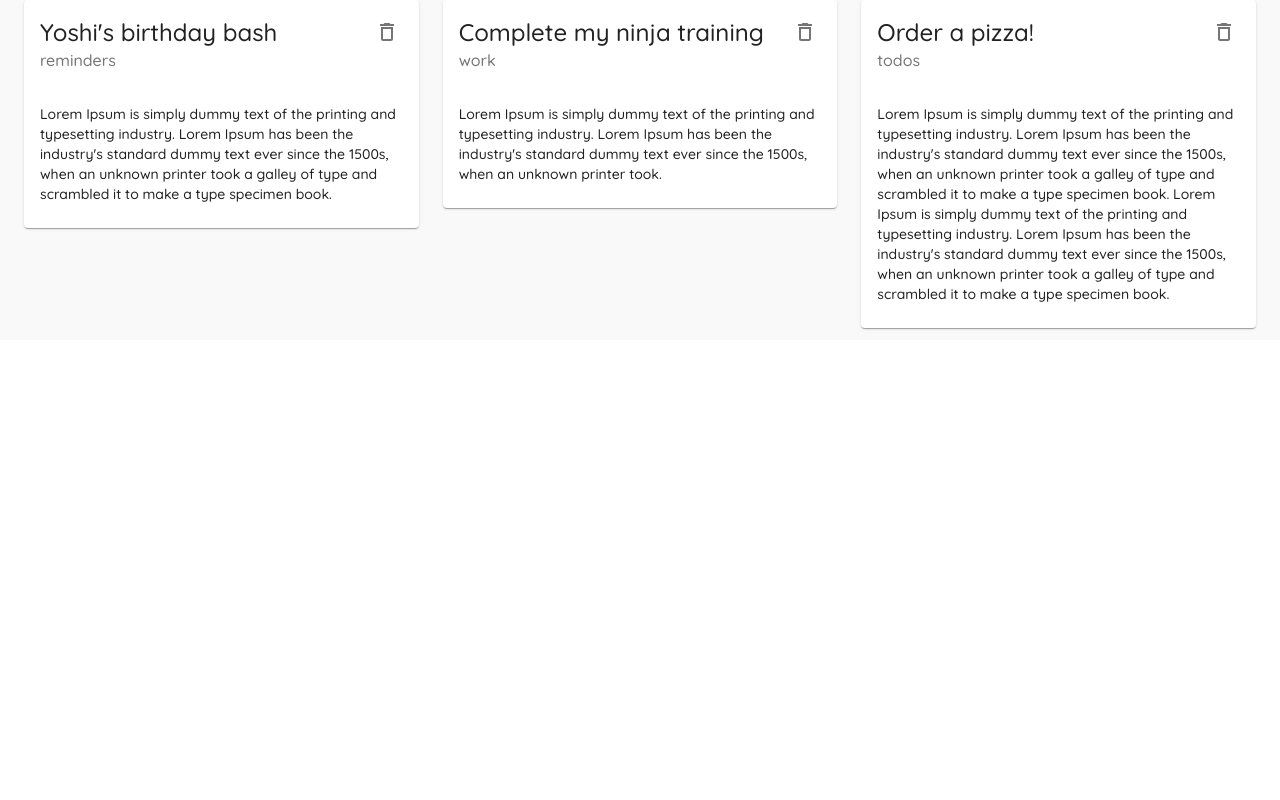
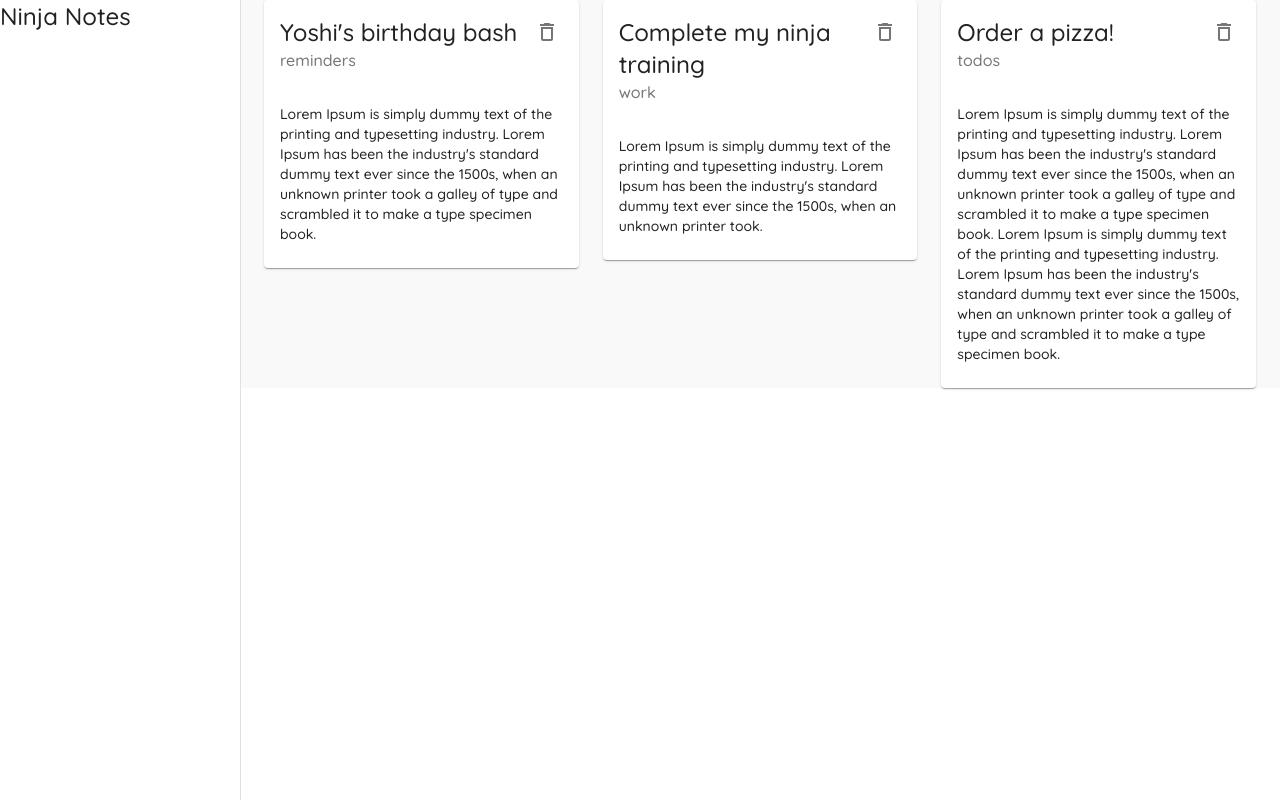
Before and after one commit to rakeshpkodagali/material-ui-react, a React (Create React App) app: page / in a window 1280 px wide. Built offline with nearby package versions, Linux system fonts and the light colour scheme; data requests are answered from the project's data file.

Commit message:
basic layout drawer

```diff
--- a/src/Components/Layout.js
+++ b/src/Components/Layout.js
@@ -1,10 +1,23 @@
 import React from "react";
 import { makeStyles } from "@material-ui/core";
+import { Drawer } from "@material-ui/core";
+import { Typography } from "@material-ui/core";
+
+const drawerWidth = "240px";
 
 const useStyles = makeStyles({
   page: {
     backgroundColor: "#f9f9f9",
     width: "100%",
+  },
+  drawer: {
+    width: drawerWidth,
+  },
+  drawerPaper: {
+    width: drawerWidth,
+  },
+  root: {
+    display: "flex",
   },
 });
 
@@ -12,8 +25,18 @@
   const classes = useStyles();
 
   return (
-    <div className={classes.page}>
-      <div>{children}</div>
+    <div className={classes.root}>
+      <Drawer
+        className={classes.drawer}
+        variant="permanent"
+        anchor="left"
+        classes={{ paper: classes.drawerPaper }}
+      >
+        <div>
+          <Typography variant="h5">Ninja Notes</Typography>
+        </div>
+      </Drawer>
+      <div className={classes.page}>{children}</div>
     </div>
   );
 };
```
